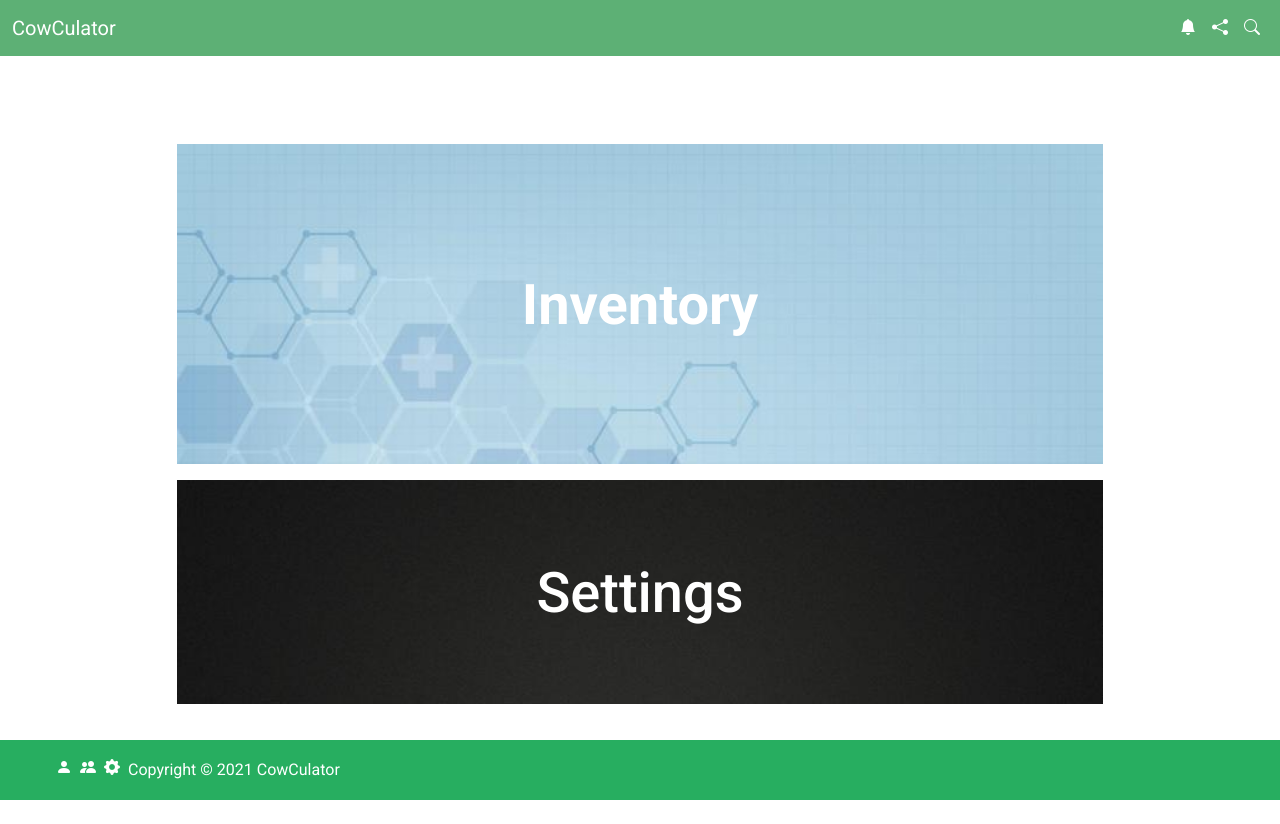
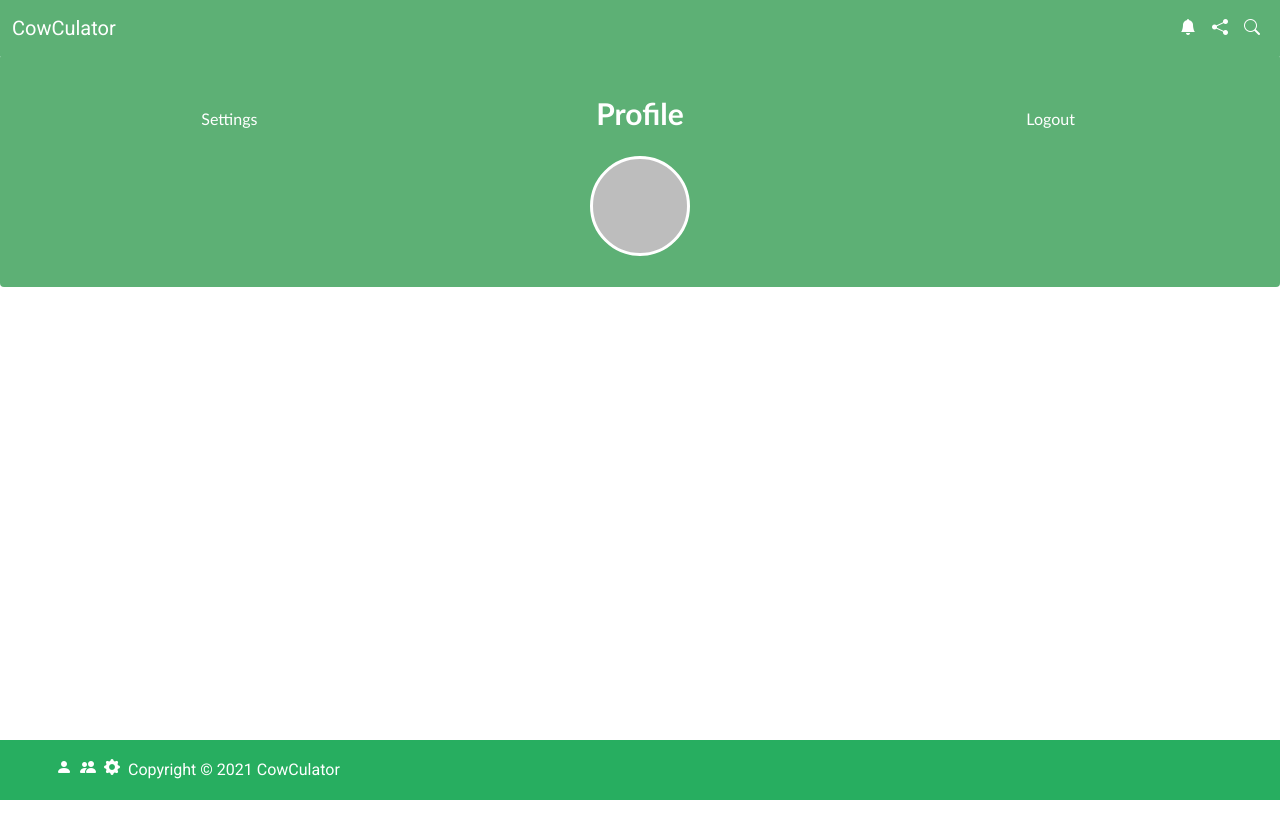
Before and after one commit to joannajjliu/fe-cowculator, a React app: page /dashboard in a window 1280 px wide. After the commit the page ends 800 px from the top, so only its background shows below. Built offline with nearby package versions, Linux system fonts and the light colour scheme.

Commit message:
dashboard header

```diff
--- a/src/organisms/Header.tsx
+++ b/src/organisms/Header.tsx
@@ -4,7 +4,7 @@ import '../styles/Header.scss';
 
 const Header: React.FC = () => {
   return (
-    <nav className="navbar navbar-expand-md navbar-dark fixed-top mb-5 cowculator-header__container">
+    <nav className="navbar navbar-expand-md navbar-dark static-top cowculator-header__container">
       <div className="container-fluid">
         <Link className="navbar-brand" aria-current="page" to="/">
           CowCulator
--- a/src/pages/Dashboard.tsx
+++ b/src/pages/Dashboard.tsx
@@ -4,19 +4,12 @@ import '../styles/Dashboard.scss';
 
 const Dashboard: React.FC = () => (
   <>
-    <div className="ajumbotron jumbotron-fluid stock-keeper-dashboard__inventory-jumbotron">
-      <div className="container stock-keeper-dashboard__inventory-container">
-        <h1 className="display-4 stock-keeper-dashboard__inventory-container--header">
-          <Link to="/hospital">Inventory</Link>
-        </h1>
-      </div>
-    </div>
-    <div className="mt-3"></div>
-    <div className="jumbotron jumbotron-fluid stock-keeper-dashboard__settings-jumbotron">
-      <div className="container stock-keeper-dashboard__settings-container">
-        <h1 className="display-4 stock-keeper-dashboard__settings-container--header">
-          <Link to="/settings">Settings</Link>
-        </h1>
+    <div className="p-4 mb-4 text-white rounded cowculator-dashboard__jumbotron">
+      <div className="px-0">
+        <h3 className="col-4 cowculator-dashboard__profile-text cowculator-dashboard__profile-text--cta">Settings</h3>
+        <h1 className="col-4 cowculator-dashboard__profile-text cowculator-dashboard__profile-text--center">Profile</h1>
+        <h3 className="col-4 cowculator-dashboard__profile-text cowculator-dashboard__profile-text--cta">Logout</h3>
+        <div className="cowculator-dashboard__profile" />
       </div>
     </div>
   </>
--- a/src/styles/Dashboard.scss
+++ b/src/styles/Dashboard.scss
@@ -1,4 +1,27 @@
 @import './global.scss';
+
+.cowculator-dashboard {
+  &__jumbotron {
+    background-color: $cowculator-primary-green;
+    left: 0;
+    position: absolute;
+    top: 54px;
+    width: 100%;
+  }
+
+  &__profile-text {
+    display: inline-block;
+  }
+
+  &__profile {
+    background-color: $cowculator-dark-grey;
+    border-radius: 50%;
+    border: 3px solid white;
+    display: inline-block;
+    height: 100px;
+    width: 100px;
+  }
+}
 
 .stock-keeper-dashboard {
   &__inventory-jumbotron {
--- a/src/styles/global.scss
+++ b/src/styles/global.scss
@@ -23,6 +23,12 @@ h1 {
   font-size: 30px;
   font-weight: 600;
   line-height: 70px;
+  font-family: $cowculator-secondary-font;
+}
+
+h3 {
+  font-size: 16px;
+  font-family: $cowculator-secondary-font;
 }
 
 a:link {
```
